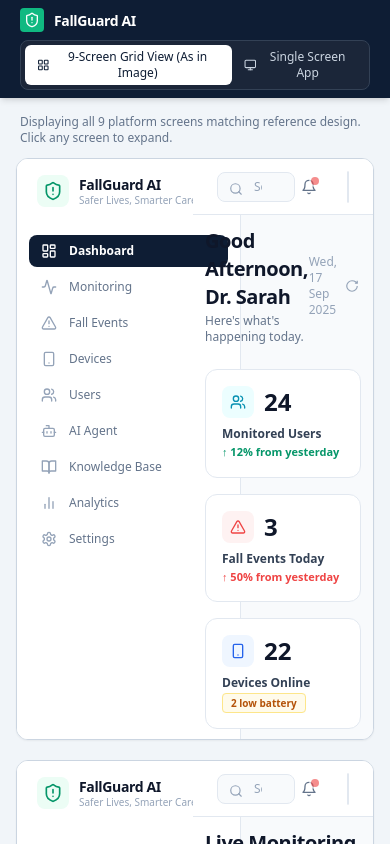
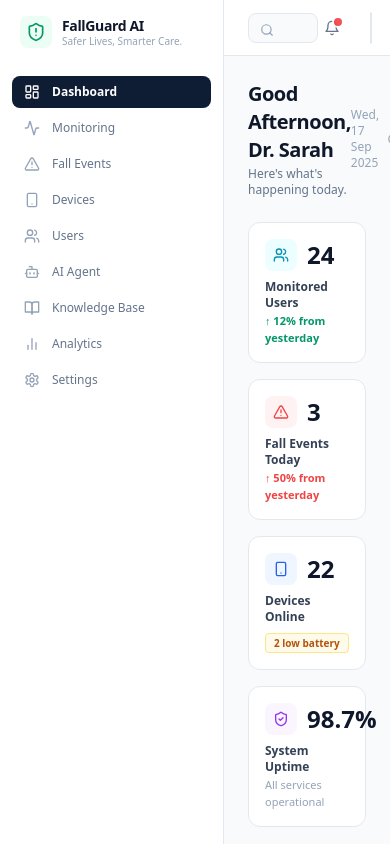
Before and after one commit to Ananthapadmanabhan333/Fall-Detection-LLM-, a React (Vite) app in the folder frontend/: page / in a window 390 px wide. Shown: the top 844 px of the page. Built offline with nearby package versions, Linux system fonts and the light colour scheme; grey boxes are pictures that could not be loaded; the HTML template or start-up script is replaced by a standard one.

Commit message:
fix: revert squeezed 3x3 layout and restore proper full-width responsive application UI matching reference design

```diff
--- a/frontend/src/App.tsx
+++ b/frontend/src/App.tsx
@@ -11,11 +11,8 @@ import { AgentConsolePage } from './pages/AgentConsolePage';
 import { KnowledgeBasePage } from './pages/KnowledgeBasePage';
 import { AnalyticsPage } from './pages/AnalyticsPage';
 import { SettingsPage } from './pages/SettingsPage';
-import { NineScreensCollage } from './components/NineScreensCollage';
-import { LayoutGrid, Monitor, ShieldAlert } from 'lucide-react';
 
 export const App: React.FC = () => {
-  const [viewMode, setViewMode] = useState<'grid' | 'single'>('grid');
   const [currentPage, setCurrentPage] = useState<PageId>('dashboard');
   const [selectedEventId, setSelectedEventId] = useState<string>('FALL-10293');
   const [eventsViewMode, setEventsViewMode] = useState<'detail' | 'list'>('detail');
@@ -24,7 +21,6 @@ export const App: React.FC = () => {
     setSelectedEventId(id);
     setEventsViewMode('detail');
     setCurrentPage('events');
-    setViewMode('single');
   };
 
   const handleNavigate = (page: PageId) => {
@@ -32,68 +28,10 @@ export const App: React.FC = () => {
       setEventsViewMode('detail');
     }
     setCurrentPage(page);
-    setViewMode('single');
-  };
-
-  const handleSelectPageFromGrid = (page: PageId) => {
-    handleNavigate(page);
   };
 
   return (
-    <div className="min-h-screen bg-slate-100 flex flex-col font-sans antialiased selection:bg-blue-600 selection:text-white">
-      {/* Top Application Mode Switcher Header */}
-      <header className="bg-[#0e1d34] text-white px-5 py-2 flex flex-wrap items-center justify-between gap-2 sticky top-0 z-50 shadow-md">
-        <div className="flex items-center space-x-2.5">
-          <div className="w-6 h-6 rounded bg-emerald-500 text-white flex items-center justify-center shrink-0">
-            <ShieldAlert className="w-4 h-4" />
-          </div>
-          <div>
-            <span className="font-bold text-sm tracking-tight">FallGuard AI</span>
-            <span className="text-slate-400 text-xs ml-2 hidden sm:inline">Exact 9-Screen Healthcare Platform</span>
-          </div>
-        </div>
-
-        {/* View Switcher: 9-Screen Collage vs Single Page */}
-        <div className="flex items-center bg-slate-800/80 p-1 rounded-lg border border-slate-700 text-xs">
-          <button
-            onClick={() => setViewMode('grid')}
-            className={`flex items-center gap-1.5 px-3 py-1 rounded-md transition font-medium ${
-              viewMode === 'grid'
-                ? 'bg-white text-[#0e1d34] font-bold shadow-xs'
-                : 'text-slate-300 hover:text-white'
-            }`}
-          >
-            <LayoutGrid className="w-3.5 h-3.5" />
-            <span>9-Screen Grid View (As in Image)</span>
-          </button>
-
-          <button
-            onClick={() => setViewMode('single')}
-            className={`flex items-center gap-1.5 px-3 py-1 rounded-md transition font-medium ${
-              viewMode === 'single'
-                ? 'bg-white text-[#0e1d34] font-bold shadow-xs'
-                : 'text-slate-300 hover:text-white'
-            }`}
-          >
-            <Monitor className="w-3.5 h-3.5" />
-            <span>Single Screen App</span>
-          </button>
-        </div>
-      </header>
-
-      {/* Mode 1: 9-Screen Grid View (Matching media_1789647302931.png Exactly) */}
-      {viewMode === 'grid' ? (
-        <div className="flex-1 p-4 md:p-6 overflow-y-auto">
-          <div className="max-w-[1720px] mx-auto space-y-3">
-            <div className="flex items-center justify-between text-xs text-slate-500 px-1">
-              <span>Displaying all 9 platform screens matching reference design. Click any screen to expand.</span>
-            </div>
-            <NineScreensCollage onSelectPage={handleSelectPageFromGrid} />
-          </div>
-        </div>
-      ) : (
-        /* Mode 2: Standard Single Screen App */
-        <div className="flex flex-1 min-h-0">
+    <div className="flex min-h-screen bg-slate-50 text-slate-900 font-sans antialiased selection:bg-blue-600 selection:text-white">
       {/* Clean White Sidebar with Dark Active Pill matching Reference Design */}
       <Sidebar
         currentPage={currentPage}
@@ -142,8 +80,6 @@ export const App: React.FC = () => {
         </main>
       </div>
     </div>
-      )}
-    </div>
   );
 };
 
--- a/frontend/src/components/NineScreensCollage.tsx
+++ /dev/null
@@ -1,113 +0,0 @@
-import React from 'react';
-import { PageId, Sidebar } from './Sidebar';
-import { TopBar } from './TopBar';
-import { DashboardPage } from '../pages/DashboardPage';
-import { MonitoringPage } from '../pages/MonitoringPage';
-import { EventDetailPage } from '../pages/EventDetailPage';
-import { DevicesPage } from '../pages/DevicesPage';
-import { UsersPage } from '../pages/UsersPage';
-import { AgentConsolePage } from '../pages/AgentConsolePage';
-import { KnowledgeBasePage } from '../pages/KnowledgeBasePage';
-import { AnalyticsPage } from '../pages/AnalyticsPage';
-import { SettingsPage } from '../pages/SettingsPage';
-import { Maximize2 } from 'lucide-react';
-
-interface NineScreensCollageProps {
-  onSelectPage: (page: PageId) => void;
-}
-
-interface ScreenPanelProps {
-  pageId: PageId;
-  title: string;
-  onSelect: () => void;
-  children: React.ReactNode;
-}
-
-const ScreenPanel: React.FC<ScreenPanelProps> = ({ pageId, title, onSelect, children }) => {
-  return (
-    <div className="bg-white rounded-xl border border-slate-300 shadow-sm overflow-hidden flex flex-col relative group hover:border-blue-500 hover:shadow-md transition-all">
-      {/* Click to expand overlay button */}
-      <div className="absolute top-2 right-2 z-30 opacity-0 group-hover:opacity-100 transition-opacity">
-        <button
-          onClick={onSelect}
-          className="px-2.5 py-1 bg-[#0e1d34] text-white text-[11px] font-semibold rounded-md shadow-md flex items-center gap-1 hover:bg-blue-900 transition"
-        >
-          <Maximize2 className="w-3 h-3" />
-          <span>Expand {title}</span>
-        </button>
-      </div>
-
-      {/* Embedded application frame */}
-      <div className="flex flex-1 min-h-[520px] max-h-[580px] overflow-hidden bg-slate-50 text-[11px]">
-        {/* Sidebar */}
-        <div className="w-44 shrink-0 bg-white border-r border-slate-200">
-          <Sidebar currentPage={pageId} onNavigate={() => onSelect()} />
-        </div>
-
-        {/* Content Area */}
-        <div className="flex-1 flex flex-col min-w-0 overflow-hidden">
-          <div className="shrink-0">
-            <TopBar onNavigate={() => onSelect()} />
-          </div>
-          <div className="flex-1 p-3 overflow-y-auto">
-            {children}
-          </div>
-        </div>
-      </div>
-    </div>
-  );
-};
-
-export const NineScreensCollage: React.FC<NineScreensCollageProps> = ({ onSelectPage }) => {
-  return (
-    <div className="space-y-4">
-      {/* 3x3 Grid Layout matching media_1789647302931.png */}
-      <div className="grid grid-cols-1 lg:grid-cols-3 gap-5">
-        {/* Row 1, Col 1: Dashboard */}
-        <ScreenPanel pageId="dashboard" title="Dashboard" onSelect={() => onSelectPage('dashboard')}>
-          <DashboardPage onNavigate={onSelectPage} />
-        </ScreenPanel>
-
-        {/* Row 1, Col 2: Live Monitoring */}
-        <ScreenPanel pageId="monitoring" title="Live Monitoring" onSelect={() => onSelectPage('monitoring')}>
-          <MonitoringPage />
-        </ScreenPanel>
-
-        {/* Row 1, Col 3: Fall Event #FALL-10293 */}
-        <ScreenPanel pageId="events" title="Fall Event Detail" onSelect={() => onSelectPage('events')}>
-          <EventDetailPage eventId="FALL-10293" onBack={() => onSelectPage('dashboard')} />
-        </ScreenPanel>
-
-        {/* Row 2, Col 1: Devices */}
-        <ScreenPanel pageId="devices" title="Devices" onSelect={() => onSelectPage('devices')}>
-          <DevicesPage />
-        </ScreenPanel>
-
-        {/* Row 2, Col 2: Users */}
-        <ScreenPanel pageId="users" title="Users" onSelect={() => onSelectPage('users')}>
-          <UsersPage />
-        </ScreenPanel>
-
-        {/* Row 2, Col 3: AI Agent Console */}
-        <ScreenPanel pageId="agent" title="AI Agent Console" onSelect={() => onSelectPage('agent')}>
-          <AgentConsolePage />
-        </ScreenPanel>
-
-        {/* Row 3, Col 1: Knowledge Base */}
-        <ScreenPanel pageId="knowledge" title="Knowledge Base" onSelect={() => onSelectPage('knowledge')}>
-          <KnowledgeBasePage />
-        </ScreenPanel>
-
-        {/* Row 3, Col 2: Analytics */}
-        <ScreenPanel pageId="analytics" title="Analytics" onSelect={() => onSelectPage('analytics')}>
-          <AnalyticsPage />
-        </ScreenPanel>
-
-        {/* Row 3, Col 3: Settings */}
-        <ScreenPanel pageId="settings" title="Settings" onSelect={() => onSelectPage('settings')}>
-          <SettingsPage />
-        </ScreenPanel>
-      </div>
-    </div>
-  );
-};
```
Lines whose indentation alone changed are shown as unchanged.
